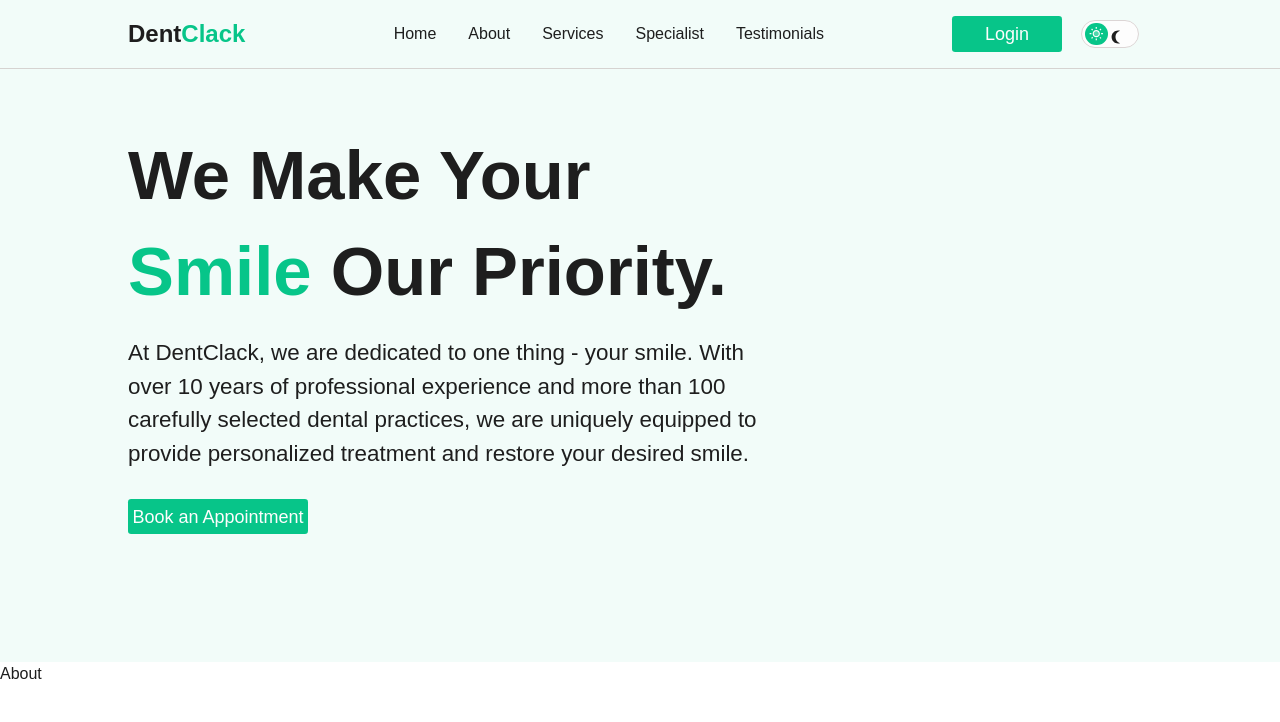
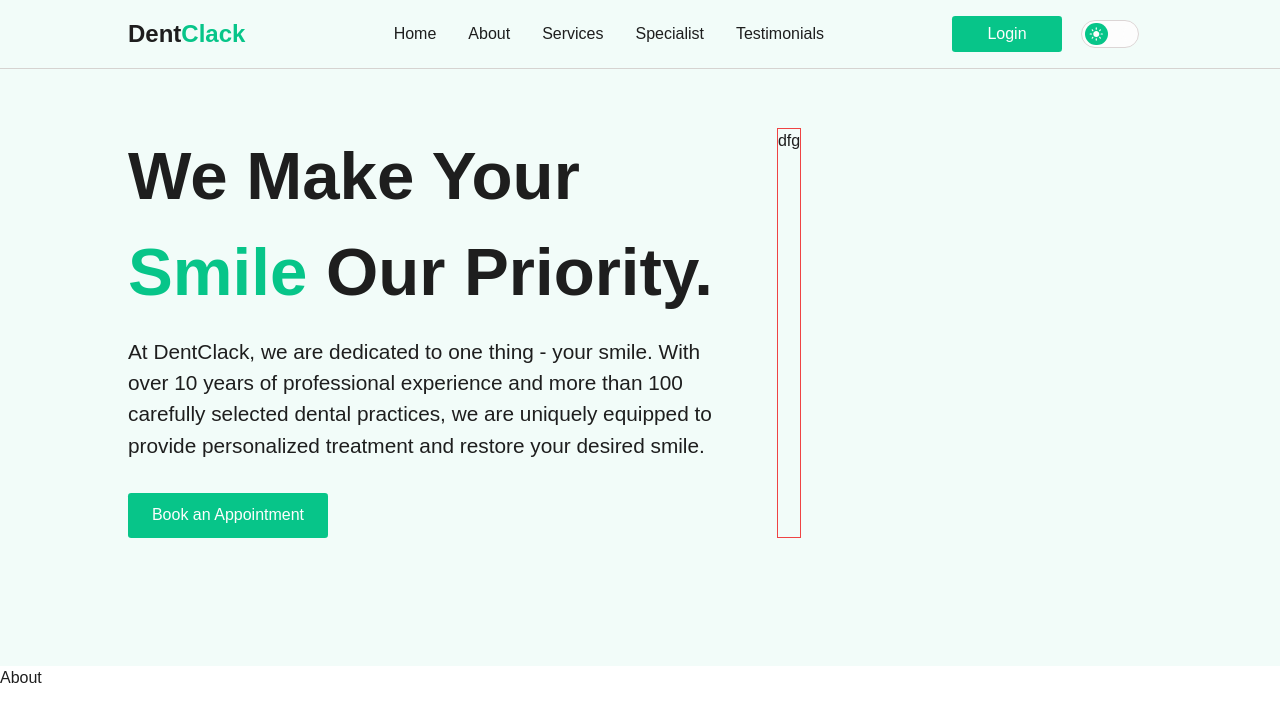
Before and after one commit to Vin-Jex/dent-clack, a Next.js app: page / in a window 1280 px wide. Shown: the top 722 px of the page. Built offline with nearby package versions, Linux system fonts and the light colour scheme.

Commit message:
Feat: Fix issues raised

```diff
--- a/app/globals.css
+++ b/app/globals.css
@@ -20,6 +20,9 @@ body {
   color: #1E1E1E;
   background: #FFFFFF
     rgb(var(--background-start-rgb));
+    margin: 0;
+    padding: 0;
+    box-sizing: border-box;
 }
 
 @layer utilities {
--- a/app/page.tsx
+++ b/app/page.tsx
@@ -2,7 +2,7 @@ import NavBar from "@/components/molecules/NavBar";
 import Hero from "@/components/LandingPage/Hero"
 
 import AboutSection from "@/components/LandingPage/About";
-import styles from "@/style";
+
 
 
 
--- a/components/LandingPage/Hero.tsx
+++ b/components/LandingPage/Hero.tsx
@@ -7,23 +7,32 @@ export default function Hero() {
 
 
     return (
-        <section className={`${styles.paddingY} `}>
-            <div className="mb-[1.8rem]">
+        <section className={`${styles.paddingY} flex flex-row `}>
 
-            <h1 className="text-[4.3rem] font-bold leading-[6rem] mb-4">We Make Your <br/>
+            <div className=" flex flex-col">
+
+            <h1 className="text-[4.2rem] font-bold leading-[6rem] mb-4">We Make Your <br/>
              <span className="text-[#07C589]">Smile</span> Our Priority.
             </h1>
 
-            <p className="text-[1.40rem]">
+            <p className="text-[1.3rem] mb-[2rem]">
             At DentClack, we are dedicated to one thing - your smile. With <br />
             over 10 years of professional experience and more than 100  <br/>
             carefully selected dental practices, we are uniquely equipped to <br/>
             provide personalized treatment and restore your desired smile.
             </p>
 
+                <Button width="auto" size="height" >Book an Appointment</Button>
+
             </div>
 
-            <Button width="auto" size="lg">Book an Appointment</Button>
+            <div className="border border-red-500 ml-[4rem]">
+
+            dfg
+
+            </div>
+
+
 
         </section>
 
--- a/components/atoms/button.tsx
+++ b/components/atoms/button.tsx
@@ -8,16 +8,18 @@ import React, {
 
   interface ButtonProps extends ButtonHTMLAttributes<HTMLButtonElement> {
     children: ReactNode;
-    size?: "sm" | "md" | "lg";
+    size?: "sm" | "md" | "lg"|"height";
     color?: "blue" | "outline" | "red" | "yellow";
     width?: "full" | "auto" | "fit"| "specs";
+    // height?: "specs"
 
   }
   const Button: React.FC<ButtonProps> = ({
     children,
-    size = "md",
+    size = "lg",
     color = "blue",
     width = "auto",
+    // height = "specs",
     ...props
   }) => {
     const [isClient, setIsClient] = useState(false);
@@ -31,17 +33,22 @@ import React, {
     }
 
     const sizeClassName = {
-      sm: "px-2 md:px-3 lg:px-4 py-2.5 lg:py-3 text-sm md:text-base font-medium",
-      md: "px-2 sm:px-3.5 md:px-5 py-1 lg:py-3 text-lg font-medium",
+      sm: "px-2 md:px-3 lg:px-4 py-2.5 lg:py-3 text-sm md:text-base",
+      md: "px-2 py-[20rem] sm:px-3.5 md:px-5 py-1 lg:py-3 text-base",
       lg: "px-3 md:px-4 lg:px-6 py-2.5 lg:py-3 text-lg",
+      height:"h-[2.8rem] px-2 py-[20rem] sm:px-3.5 md:px-5 py-1 lg:py-3",
     }[size];
 
     const widthClassName = {
       full: "w-full",
-      auto: "w-full max-w-[160px] md:max-w-[180px]",
+      auto: "w-full max-w-[160px] md:max-w-[200px]",
       fit: "w-fit",
       specs: "w-full max-w-[110px] "
     }[width];
+
+    // const heightClassName = {
+    //  specs:"h-[3.2rem] "
+    // }[height];
 
     const colorClassName = {
       blue: "bg-primary text-[#fdfdfd]", // bg of dark cyan-blue
@@ -52,7 +59,7 @@ import React, {
 
     return (
       <button
-        className={`flex items-center justify-center space-x-1  font-poppins  ${widthClassName} text-center ${sizeClassName} ${colorClassName} whitespace-nowrap text-[#000] bg-[#07C589] cursor-pointer rounded-[0.2rem] h-[2.2rem] text-base`}
+        className={`flex items-center justify-center space-x-1  font-poppins  ${widthClassName} text-center ${sizeClassName} ${colorClassName} whitespace-nowrap text-[#000] bg-[#07C589] cursor-pointer rounded-[0.2rem] h-[2.2rem] text-base `}
         {...props}
       >
         {children}
--- a/components/molecules/NavBar.tsx
+++ b/components/molecules/NavBar.tsx
@@ -2,9 +2,9 @@
 
 import { navLinks } from "@/constants";
 import Button from "../atoms/button";
-import WbSunnyTwoToneIcon from '@mui/icons-material/WbSunnyTwoTone';
-import NightlightRoundOutlinedIcon from '@mui/icons-material/NightlightRoundOutlined';
-import { borders } from '@mui/system';
+import {LightMode} from '@mui/icons-material';
+import {NightlightRoundOutlined} from '@mui/icons-material';
+
 
 
 
@@ -21,7 +21,7 @@ export default function navBar() {
 
             <ul className="w-full flex-row hidden sm:flex place-content-end pr-32 ">
                 {navLinks.map((nav, index) => (
-                    <li className="pl-8 font-poppins text-[1rem] hover:text-[#07C589] list-none">{nav.title}</li>
+                    <li key={index} className="pl-8 font-poppins text-[1rem] hover:text-[#07C589] list-none">{nav.title}</li>
                 ))}
             </ul>
 
@@ -33,11 +33,11 @@ export default function navBar() {
 
                         <div className="flex items-center justify-center place-content-center place-items-center bg-[#07C589] h-[1.4rem] w-full max-w-[1.4rem] rounded-[3.1rem]  place-self-center ">
 
-                                <WbSunnyTwoToneIcon sx={{color:"#fdfdfd",width:"65%"}}/>
+                                <LightMode sx={{color:"#fdfdfd",width:"65%"}}/>
 
 
                         </div>
-                        <div> < NightlightRoundOutlinedIcon sx={{ borderColor:"#dcd5d5",width:"65%"}}/> </div>
+                        <div className=" place-self-center ml-2"> < NightlightRoundOutlined sx={{ width:"80%", color:"#fdfdfd" }}/> </div>
 
                     </div>
 
--- a/constants/index.ts
+++ b/constants/index.ts
@@ -24,3 +24,31 @@ export const navLinks = [
 
     }
 ]
+export const imgLinks = [
+
+    {id:1,
+    title:"Home",
+
+    },
+
+    {id:2,
+    title:"About",
+
+    },
+
+    {id:3,
+    title:"Services",
+
+    },
+
+    {id:4,
+    title:"Specialist",
+
+    },
+
+    {id:4,
+    title:"Testimonials",
+
+    }
+
+]
```
Also changed, not shown: app/(auth)/signIn/page.tsx (added), app/(auth)/signUp/page.tsx (added).
